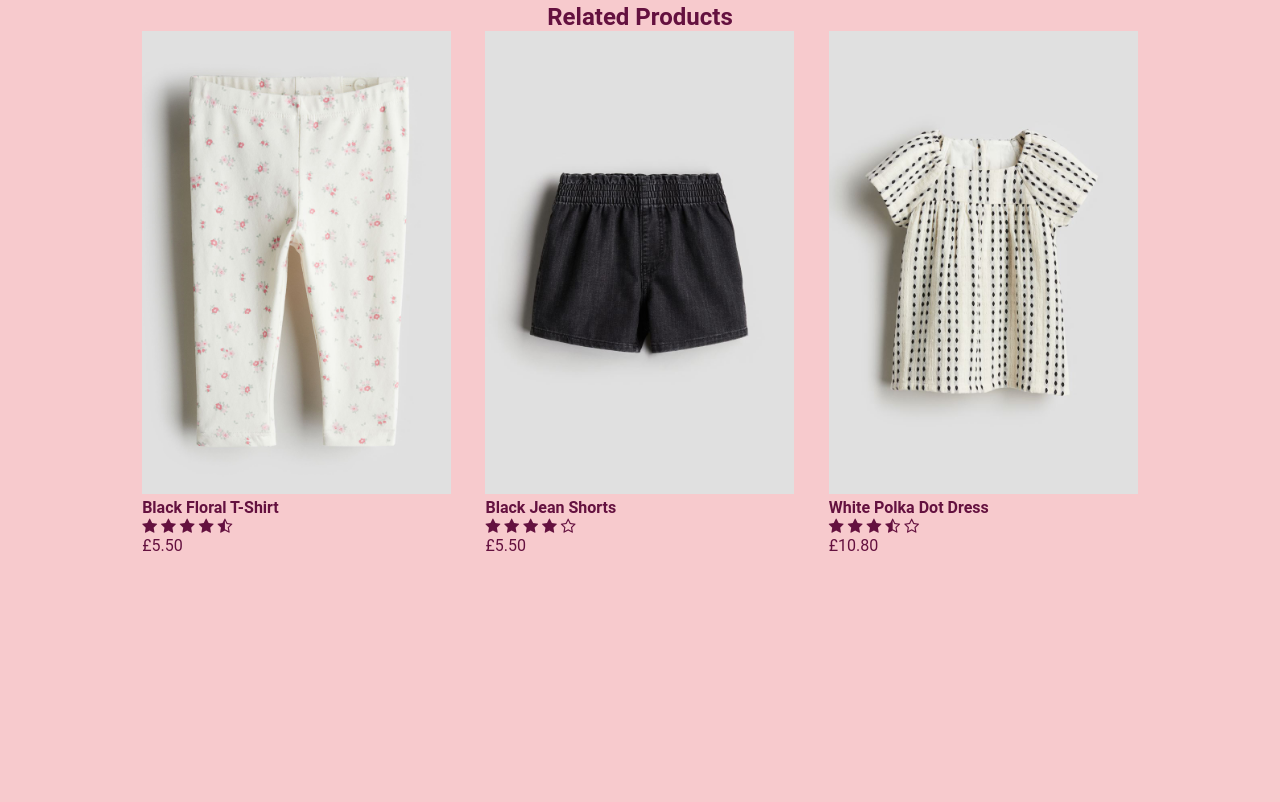
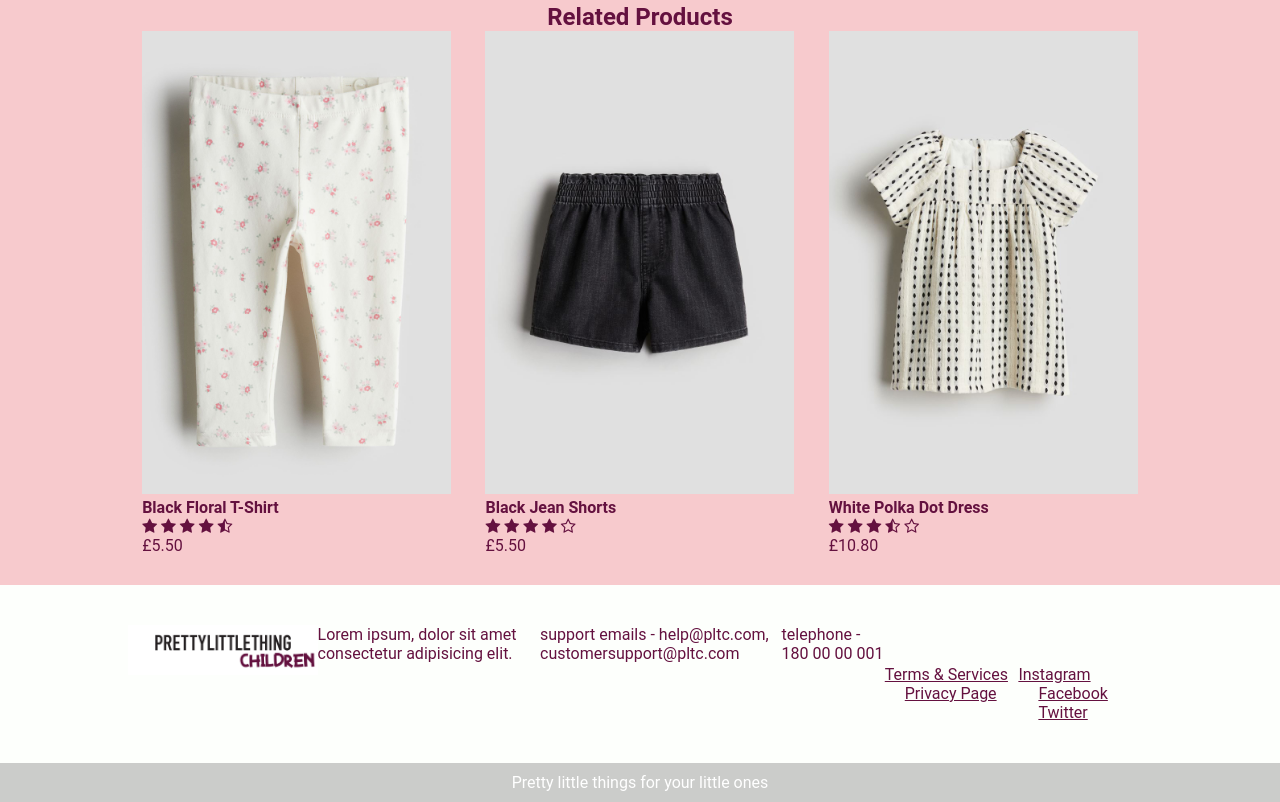
Before and after one commit to Olaoshe/Group-Project, a plain HTML site: page product_details.html in a window 1280 px wide. Shown: the part 974-1776 px from the top of the page. Before the commit the page ends 1559 px from the top, so only its background shows below. Drawn offline with Linux system fonts and the light colour scheme.

Commit message:
adding footer

```diff
--- a/product_details.html
+++ b/product_details.html
@@ -119,3 +119,23 @@
         </div>
         </div>
 </div>
+
+<footer>
+    <div class="footer-content">
+        <img src="images/plt kids logo 2.jpg" class="logo" alt="">
+        <p class="info">Lorem ipsum, dolor sit amet consectetur adipisicing elit.</p>
+        <p class="info">support emails - help@pltc.com, customersupport@pltc.com</p>
+        <p class="info">telephone - 180 00 00 001</p>
+        <div class="footer-social-container">
+            <div>
+                <a href="#" class="social-link">terms & services</a>
+                <a href="#" class="social-link">privacy page</a>
+            </div>
+            <div>
+                <a href="#" class="social-link">instagram</a>
+                <a href="#" class="social-link">facebook</a>
+                <a href="#" class="social-link">twitter</a>
+            </div>
+        </div>
+        <p class="footer-credit">Pretty little things for your little ones</p>
+</footer>
```
Also changed, not shown: product_details2.html (+20 -0 lines), products.html (+19 -1 lines).
